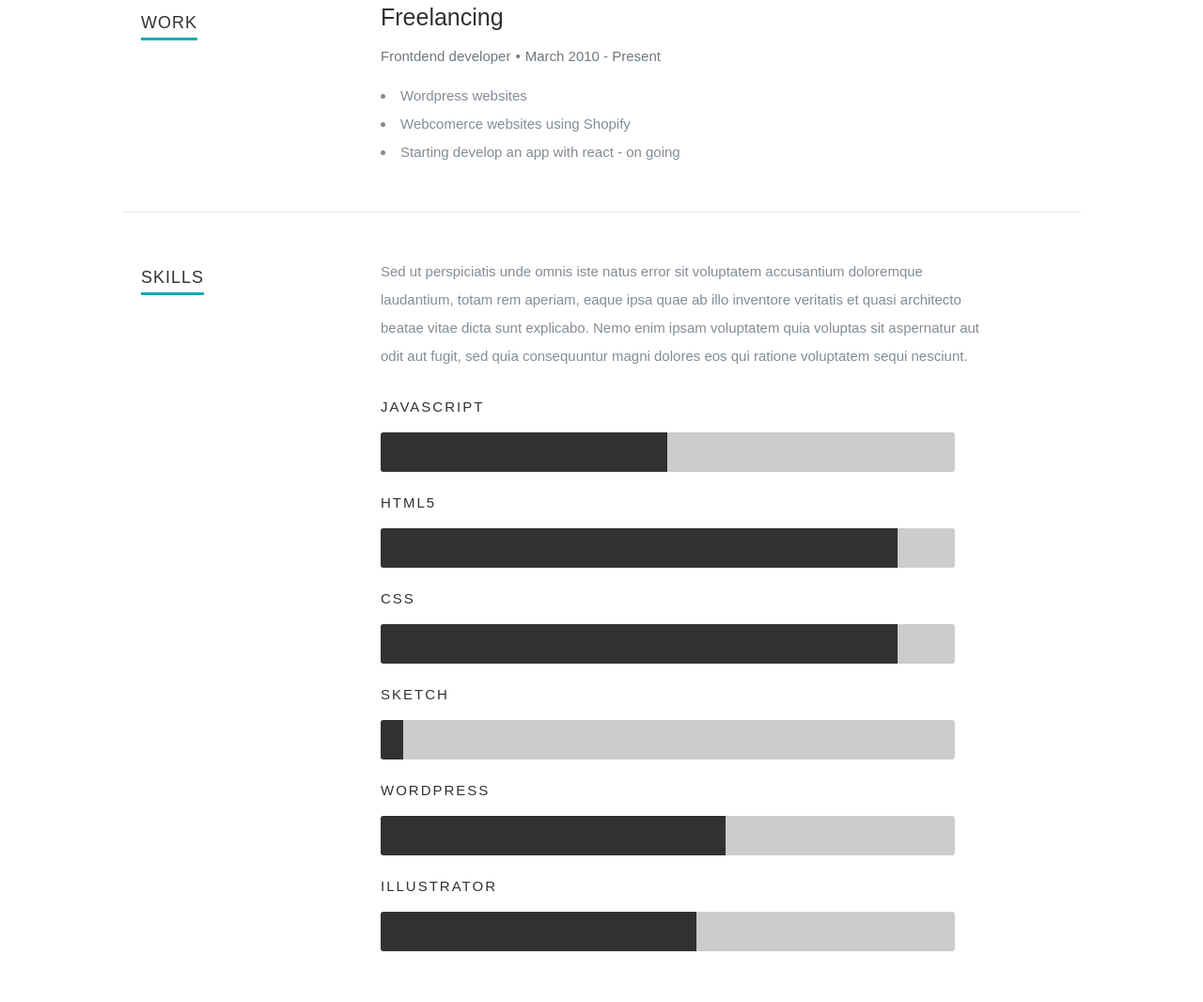
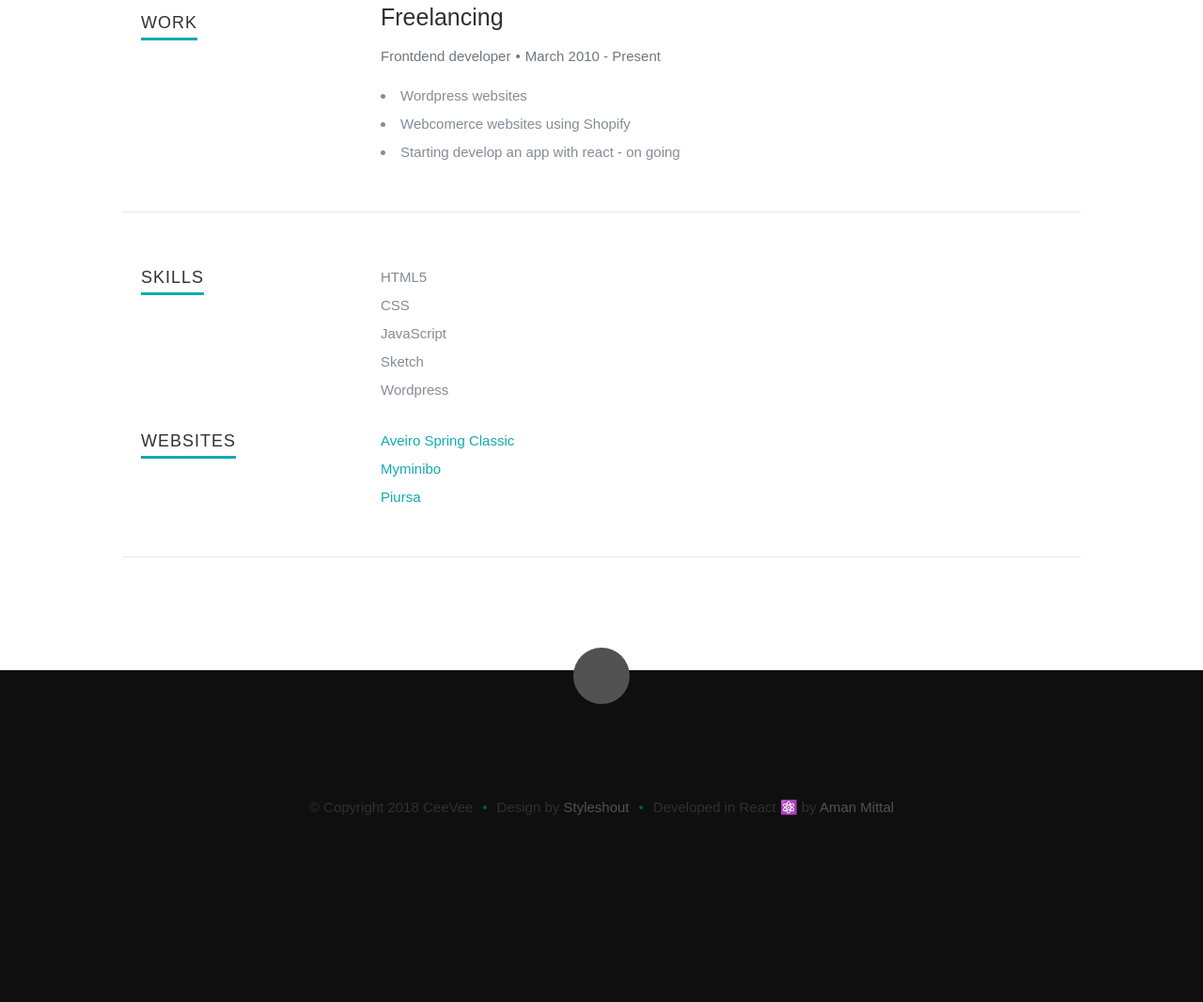
Before and after one commit to fmmricardo/rm-portfolio, a Gatsby site: page / in a window 1280 px wide. Shown: the part 1734-2800 px from the top of the page at 94% size. After the commit the page ends 2656 px from the top, so only its background shows below. Built offline with nearby package versions, Linux system fonts and the light colour scheme; Gatsby itself is replaced by a stand-in of ours; some icons are missing; a web font is replaced by a local one.

Commit message:
Cv update

```diff
--- a/package.json
+++ b/package.json
@@ -1,6 +1,6 @@
 {
-  "name": "gatsby-starter-ceevee",
-  "description": "Gatsby Starter - CeeVee ",
+  "name": "Ricardo Martins",
+  "description": "Portfolio",
   "version": "1.0.1",
   "author": "Aman Mittal <amandeepmittal@live.com>",
   "dependencies": {
--- a/src/assets/css/main.css
+++ b/src/assets/css/main.css
@@ -840,7 +840,7 @@ header {
   height: 800px;
   min-height: 500px;
   width: 100%;
-  background: #161415 url(../images/forest_1.jpg) no-repeat top center;
+  background: #161415 url(../images/Lamp.jpg) no-repeat top center;
   background-size: cover !important;
   -webkit-background-size: cover !important;
   text-align: center;
@@ -874,8 +874,8 @@ header .banner-text h1 {
   text-shadow: 0px 1px 3px rgba(0, 0, 0, 0.8);
 }
 header .banner-text h3 {
-  font: 18px/1.9em "librebaskerville-regular", serif;
-  color: #a8a8a8;
+  font: 20px/1.9em "librebaskerville-regular", serif;
+  color: #fff;
   margin: 0 auto;
   width: 70%;
   text-shadow: 0px 1px 2px rgba(0, 0, 0, 0.5);
--- a/src/components/Banner.js
+++ b/src/components/Banner.js
@@ -6,7 +6,7 @@ const Banner = () => (
     <div className="banner-text">
       <h1 className="responsive-headline">Ricardo Martins</h1>
       <h3>
-          I'm a freelancer Frontend developer.
+          I'm Frontend developer.
         <a className="smoothscroll" href="#about">
           {" "}
           start scrolling
--- a/src/components/Navigation.js
+++ b/src/components/Navigation.js
@@ -19,11 +19,6 @@ const Navigation = () => (
           Resume
         </a>
       </li>
-      <li>
-        <a className="smoothscroll" href="#portfolio">
-          Works
-        </a>
-      </li>
     </ul>
   </nav>
 );
--- a/src/components/Resume.js
+++ b/src/components/Resume.js
@@ -3,12 +3,14 @@ import React from "react";
 import Education from "./Education";
 import Work from "./Work";
 import Skills from "./Skills";
+import Websites from "./Websites";
 
 const Resume = () => (
   <section id="resume">
     <Education />
     <Work />
     <Skills />
+    <Websites />
   </section>
 );
 
--- a/src/components/Skills.js
+++ b/src/components/Skills.js
@@ -9,44 +9,13 @@ const Skills = () => (
     </div>
 
     <div className="nine columns main-col">
-      <p>
-        Sed ut perspiciatis unde omnis iste natus error sit voluptatem
-        accusantium doloremque laudantium, totam rem aperiam, eaque ipsa quae ab
-        illo inventore veritatis et quasi architecto beatae vitae dicta sunt
-        explicabo. Nemo enim ipsam voluptatem quia voluptas sit aspernatur aut
-        odit aut fugit, sed quia consequuntur magni dolores eos qui ratione
-        voluptatem sequi nesciunt.
-      </p>
-
-      <div className="bars">
-        <ul className="skills">
-        <li>
-            <span className="bar-expand javascript" />
-            <em>JavaScript</em>
-          </li>
-          <li>
-            <span className="bar-expand html5" />
-            <em>HTML5</em>
-          </li>
-          <li>
-            <span className="bar-expand css" />
-            <em>CSS</em>
-          </li>
-          <li>
-            <span className="bar-expand Sketch" />
-            <em>Sketch</em>
-          </li>
-          <li>
-            <span className="bar-expand wordpress" />
-            <em>Wordpress</em>
-          </li>
-
-          <li>
-            <span className="bar-expand illustrator" />
-            <em>Illustrator</em>
-          </li>
-        </ul>
-      </div>
+      <ul>
+      <li>HTML5</li>
+      <li>CSS</li>
+      <li>JavaScript</li>
+      <li>Sketch</li>
+      <li>Wordpress</li>
+      </ul>
     </div>
   </div>
 );
--- a/src/components/Work.js
+++ b/src/components/Work.js
@@ -17,7 +17,6 @@ const Work = () => (
             <span>&bull;</span>
             <em className="date">March 2010 - Present</em>
           </p>
-
           <p>
             <li>Wordpress websites</li>
             <li>Webcomerce websites using Shopify</li>
--- /dev/null
+++ b/src/components/websites.js
@@ -0,0 +1,27 @@
+import React from "react";
+
+const Websites= () => (
+  <div className="row work">
+    <div className="three columns header-col">
+      <h1>
+        <span>Websites</span>
+      </h1>
+    </div>
+
+    <div className="nine columns main-col">
+      <div className="row item">
+        <div className="twelve columns">
+          <p>
+            <ul>
+                <li><a href="https://www.aveirospringclassic.com/">Aveiro Spring Classic</a></li>
+                <li><a href="https://www.myminibo.pt/">Myminibo</a></li>
+                <li><a href="https://www.piursa.com/">Piursa</a></li>
+            </ul>
+          </p>
+        </div>
+      </div>
+    </div>
+  </div>
+);
+
+export default Websites;
--- a/src/pages/index.js
+++ b/src/pages/index.js
@@ -14,7 +14,6 @@ const IndexPage = () => (
     <Header />
     <About />
     <Resume />
-    <Portfolio />
     <Footer />
   </div>
 );
```
Also changed, not shown: 1 other file.
